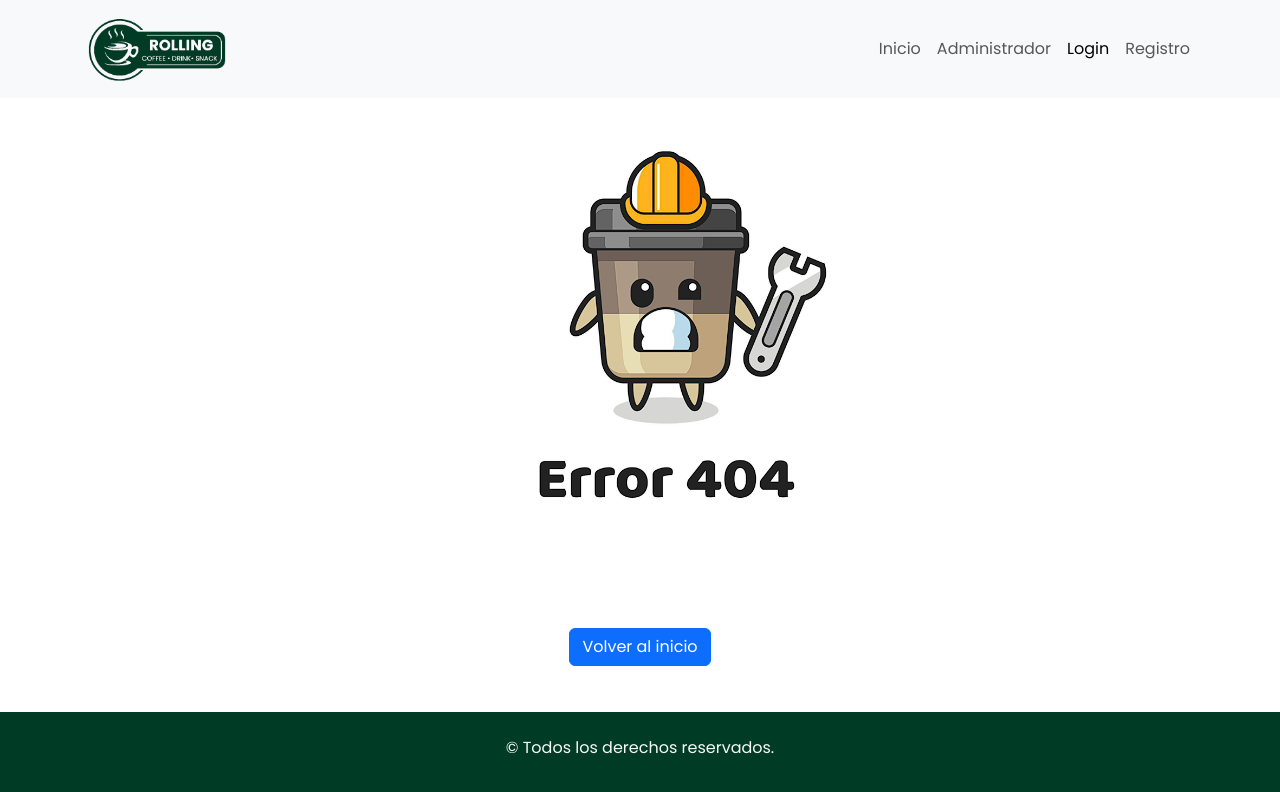
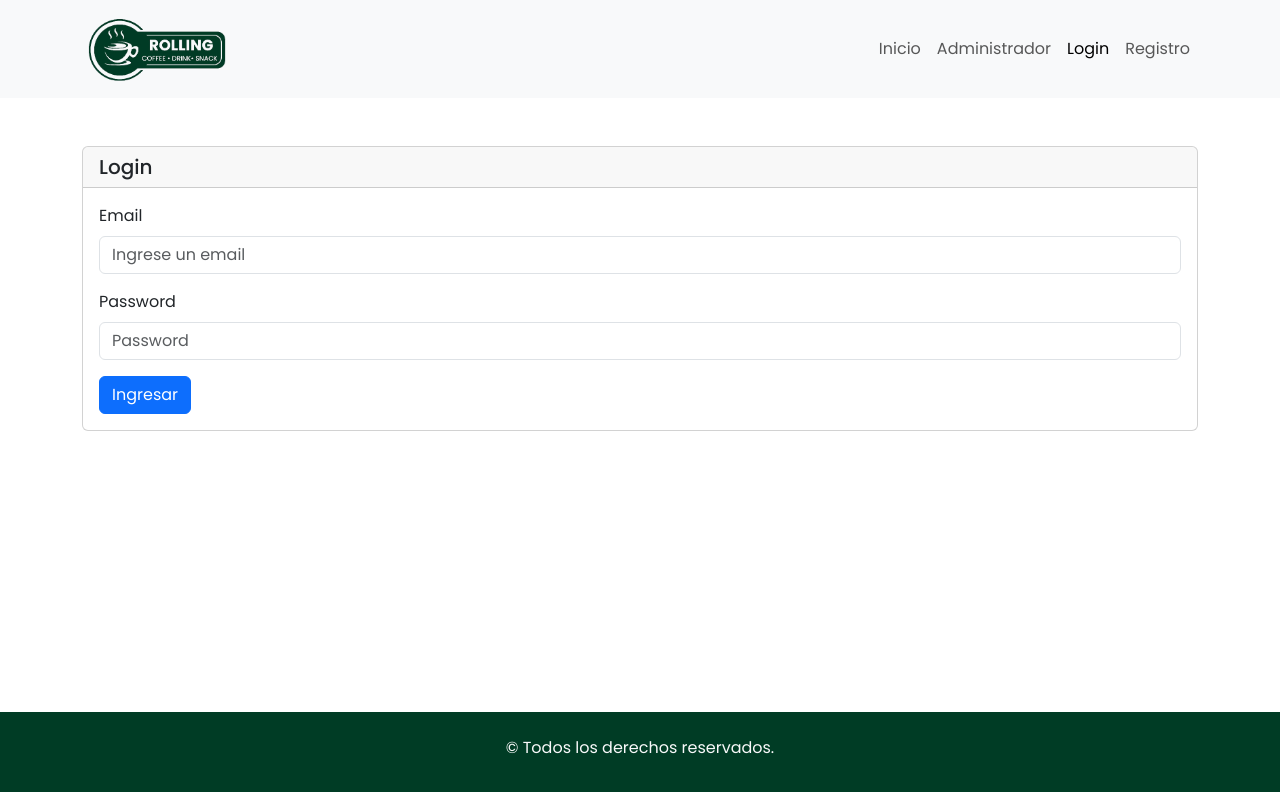
Before and after one commit to camilaalani/RollingCoffee, a React (Vite) app: page /login in a window 1280 px wide. Shown: the top 792 px of the page. Built offline with nearby package versions, Linux system fonts and the light colour scheme; no server answers.

Commit message:
agregue el maquetado del login

```diff
--- a/src/App.jsx
+++ b/src/App.jsx
@@ -9,6 +9,7 @@ import FormularioProducto from "./components/producto/FormularioProducto";
 import Error404 from "./components/pages/Error404";
 import { BrowserRouter, Routes, Route } from "react-router-dom";
 import DetalleProducto from "./components/pages/DetalleProducto";
+import Login from "./components/pages/Login";
 
 function App() {
   return (
@@ -21,6 +22,7 @@ function App() {
           path="/detalleProducto"
           element={<DetalleProducto></DetalleProducto>}
         ></Route>
+        <Route exact path="/login" element={<Login></Login>}></Route>
         <Route
           exact
           path="/administrador"
--- /dev/null
+++ b/src/components/pages/Login.jsx
@@ -0,0 +1,59 @@
+import { Form, Button, Container, Card } from "react-bootstrap";
+import { useForm } from "react-hook-form";
+
+const Login = () => {
+  const {
+    register,
+    handleSubmit,
+    formState: { errors },
+  } = useForm();
+
+  const onSubmit = (data) => {
+    console.log(data);
+  };
+
+  return (
+    <Container className="mainSection">
+      <Card className="my-5">
+        <Card.Header as="h5">Login</Card.Header>
+        <Card.Body>
+          <Form onSubmit={handleSubmit(onSubmit)}>
+            <Form.Group className="mb-3" controlId="formBasicEmail">
+              <Form.Label>Email</Form.Label>
+              <Form.Control
+                type="email"
+                placeholder="Ingrese un email"
+                {...register("mail", {
+                  required: "El nombre de usuario es obligatorio",
+                })}
+              />
+              <Form.Text className="text-danger">
+                {errors.mail?.message}
+              </Form.Text>
+            </Form.Group>
+
+            <Form.Group className="mb-3" controlId="formBasicPassword">
+              <Form.Label>Password</Form.Label>
+              <Form.Control
+                type="password"
+                placeholder="Password"
+                {...register("password", {
+                  required: "El nombre de password es obligatorio",
+                })}
+              />
+              <Form.Text className="text-danger">
+                {errors.password?.message}
+              </Form.Text>
+            </Form.Group>
+
+            <Button variant="primary" type="submit">
+              Ingresar
+            </Button>
+          </Form>
+        </Card.Body>
+      </Card>
+    </Container>
+  );
+};
+
+export default Login;
```
